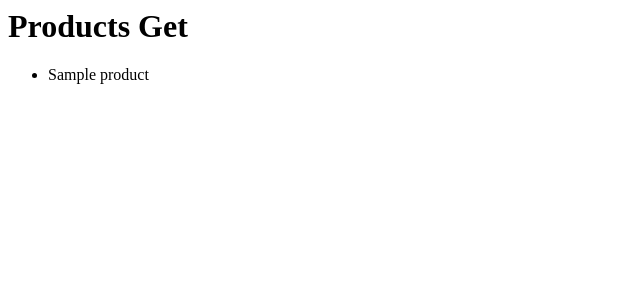
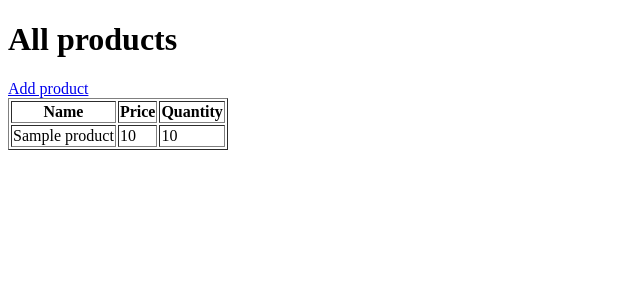
Before and after one commit to cyberscorpion/fynd-test-project, a Flask app: page /products/ in a window 1280 px wide. Shown: the top 300 px of the page, without its empty margins (0-640 px from the left). Run offline with Flask 3, Linux system fonts and the light colour scheme; tables that the repository leaves empty hold one stand-in row (values such as "Sample post").

Commit message:
Navigating pages

```diff
--- a/app.py
+++ b/app.py
@@ -2,7 +2,6 @@ from flask import Flask, request, render_template
 from markupsafe import escape
 from models import Products
 from database import session
-import random
 
 app = Flask(__name__)
 
@@ -26,12 +25,7 @@ def greet(name = None):
 @app.get("/products/")
 def product_get():
         products = get_Product()
-        page = "<h1> Products Get</h1>"
-        page += '<ul>'
-        for product in products:
-            page += f'<li>{product.name} </li>'
-        page += '</ul>'
-        return page
+        return render_template('products.html', products = products)
 
 
 @app.get("/addproduct/")
@@ -49,7 +43,7 @@ def product_post():
 
 @app.route("/products/<int:id>")
 def product(id):
-    return render_template('products.html', productid = id)
+    return "<h2> Product details page to work </h2>"
 
 # @app.route("/users/", methods=['GET', 'POST'])
 # def users():
--- a/templates/addProduct.html
+++ b/templates/addProduct.html
@@ -6,6 +6,7 @@
 </head>
 <body>
     <h1>Add Product</h1>
+    <a href="/products/">Go back to products back</a>
     <form action="/addproduct" method="POST">
         <label for="name">Product name:</label>
         <input type="text" id="name" name="name">
--- a/templates/homepage.html
+++ b/templates/homepage.html
@@ -5,5 +5,6 @@
 </head>
 <body>
     <h1>This is our home page</h1>
+    <button onclick="window.location.href='/products';">Go to Products</button>
 </body>
 </html>
--- a/templates/products.html
+++ b/templates/products.html
@@ -4,6 +4,21 @@
     <title>Products</title>
 </head>
 <body>
-    <h1>Product detail {{ productid }} # </h1>
+    <h1>All products </h1>
+    <a href="/addproduct">Add product</a>
+    <table border="1">
+        <tr>
+            <th>Name</th>
+            <th>Price</th>
+            <th>Quantity</th>
+        </tr>
+        {% for item in products %}
+        <tr>
+            <td>{{item.name}}</td>
+            <td>{{item.price}}</td>
+            <td>{{item.quantity}}</td>
+        </tr>
+        {% endfor %}
+    </table>
 </body>
 </html>
```
